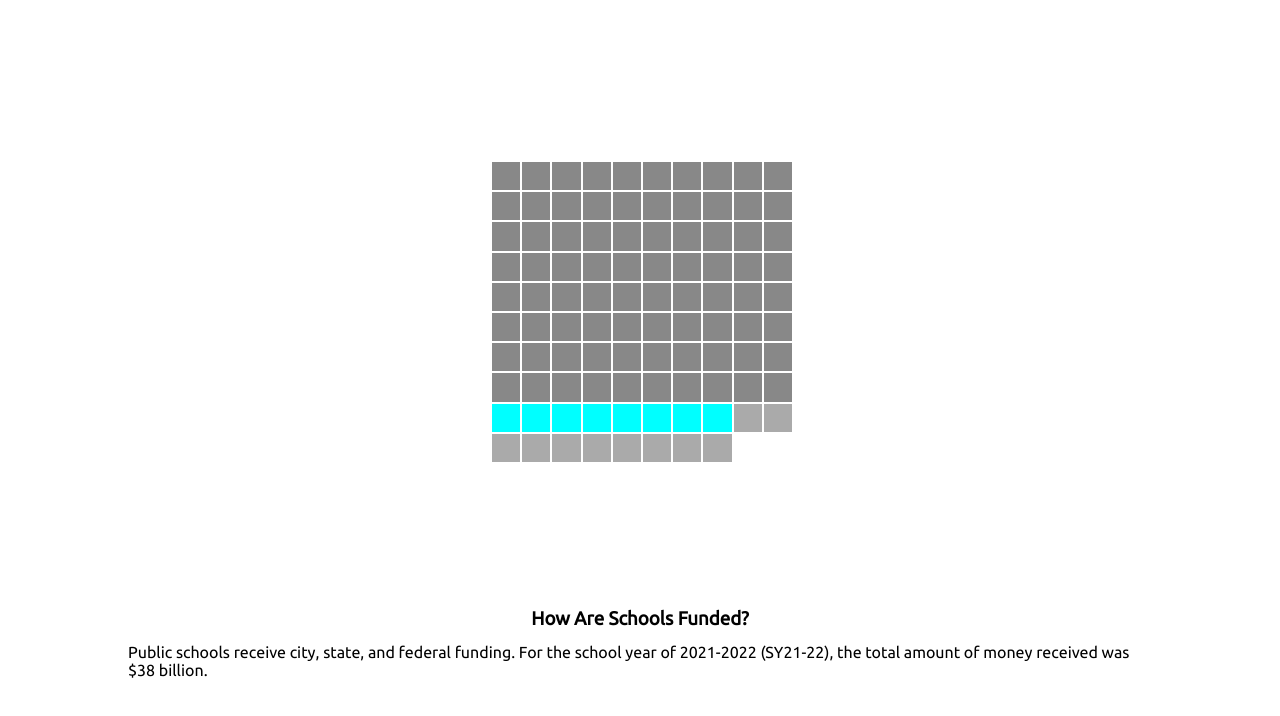
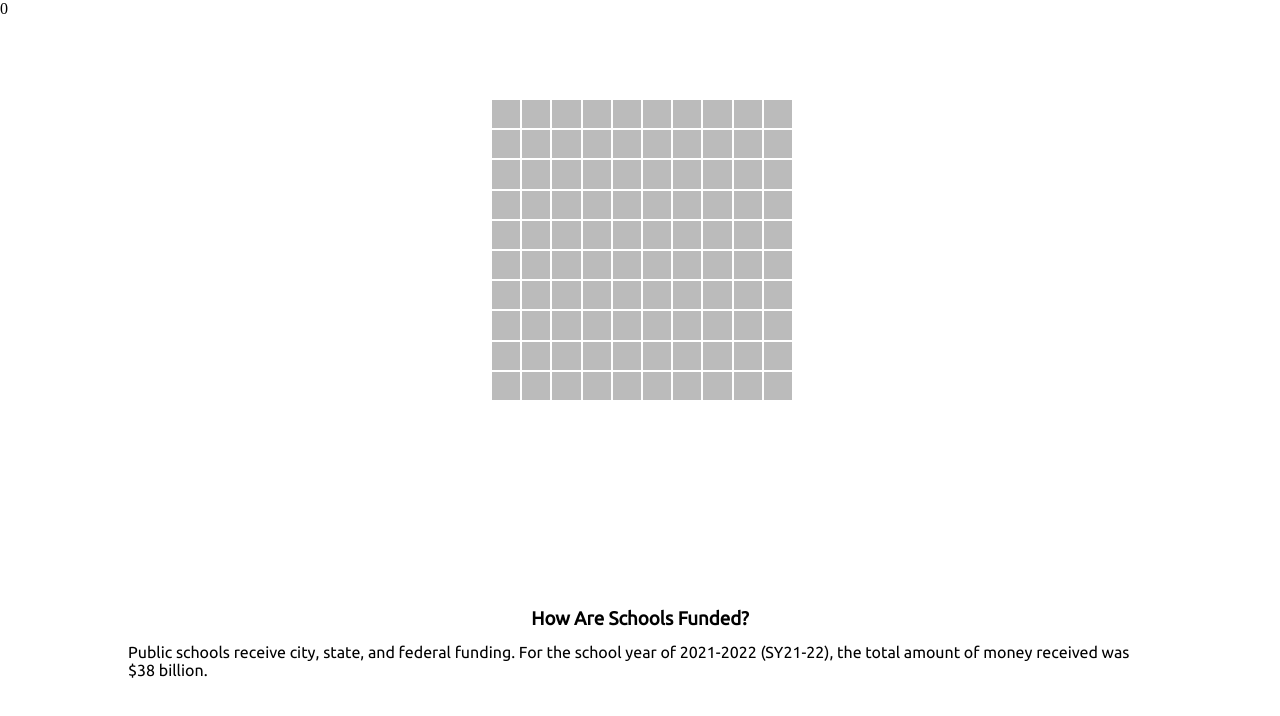
Before and after one commit to lester-lee/fair-student-funding, a Gatsby site: page / in a window 1280 px wide. Shown: the top 716 px of the page. Built offline with nearby package versions, Linux system fonts and the light colour scheme; Gatsby itself is replaced by a stand-in of ours.

Commit message:
Update viz based on scroll position

```diff
--- a/src/components/Narrative.tsx
+++ b/src/components/Narrative.tsx
@@ -41,10 +41,9 @@ type Props = {
   onScroll: () => void
 };
 
-const Narrative = React.forwardRef<HTMLElement, Props>(({onScroll}:Props, ref) => {
-
+const Narrative = ({ onScroll }: Props) => {
   return (
-    <article onScroll={onScroll} ref={ref}>
+    <Article onScroll={onScroll}>
       {NARRATIVE.map((page, i) => (
         <Page key={i}>
           <Card>
@@ -53,8 +52,8 @@ const Narrative = React.forwardRef<HTMLElement, Props>(({onScroll}:Props, ref) =
           </Card>
         </Page>
       ))}
-    </article>
+    </Article>
   );
-});
+};
 
 export default Narrative;
--- a/src/components/Visualization.tsx
+++ b/src/components/Visualization.tsx
@@ -19,7 +19,7 @@ const Container = styled("figure")`
   max-height: 300px;
 
   margin: 5vh auto;
-  margin-top: 20vh;
+  margin-top: 10vh;
 
   display: grid;
   grid-template: repeat(10,1fr) / repeat(10,1fr);
@@ -33,27 +33,36 @@ const Square = styled("div")`
   margin: 2px;
 `;
 
-const Visualization = () => {
-  const data = [
-    { color: "#888", count: 80 },
-    { color: "aqua", count: 8 },
-    { color: "#aaa", count: 10 }
-  ];
+//====================
+// Progression of Data
+//====================
+const pages = [
+  [{color: "#bbb", count: 100}],
+  [{color: "red", count:20}, {color: "#bbb", count: 80}],
+]
+
+
+type Props = {
+  page: number,
+}
+
+const Visualization = ({ page }: Props) => {
+
+  const currentPage = pages[page];
 
   // List of StyledComponents
   // Couldn't figure out types so using any[] instead
   const squares: any[] = [];
-  data.forEach((info,i) => {
+  currentPage?.forEach((info, i) => {
     for (let j = 0; j < info.count; j++) {
-      squares.push(<Square color={info.color} key={""+i+j}></Square>)
+      squares.push(<Square color={info.color} key={"" + i + j}></Square>)
     }
   });
 
   return <Viz>
+    {page}
     <Container>
-      {
-        squares
-      }
+      {squares}
     </Container>
   </Viz>;
 };
--- a/src/pages/index.tsx
+++ b/src/pages/index.tsx
@@ -10,10 +10,19 @@ import Visualization from "../components/Visualization";
 const IndexPage = () => {
 
   const [activePage, setActivePage] = useState(0);
-  const narrative = useRef();
 
+  /**
+   * Calculate the height of a single page
+   * and use to calculate the current page
+   * given the scroll offset
+   */
   function onScroll() {
-    console.log(narrative.current?.offsetTop);
+    const narrative = document.querySelector("article");
+    if (!narrative) return;
+    const pageHeight = narrative.scrollHeight - narrative?.scrollTopMax;
+    // Offset by 5 for smoother updates
+    const pageIndex = Math.floor((narrative.scrollTop + 5) / pageHeight);
+    setActivePage(pageIndex);
   };
 
   const styles = css`
@@ -25,11 +34,11 @@ const IndexPage = () => {
 
   return (
     <>
-      <Global styles={styles}/>
+      <Global styles={styles} />
       <ImageHeader />
       <main>
-        <Narrative ref={narrative} onScroll={onScroll}/>
-        <Visualization />
+        <Narrative onScroll={onScroll} />
+        <Visualization page={activePage}/>
       </main>
     </>
   );
```
